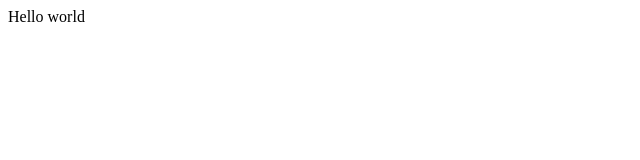
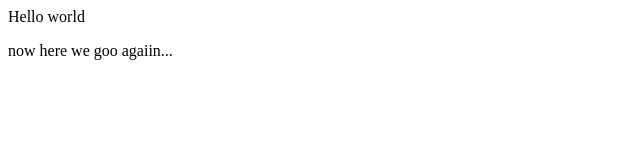
Before and after one commit to csabahenk/pagetst, a plain HTML site: page index.html in a window 1280 px wide. Shown: the whole page, without its empty margins (0-640 px from the left). Drawn offline with Linux system fonts and the light colour scheme.

Commit message:
Update index.html

```diff
--- a/index.html
+++ b/index.html
@@ -1,5 +1,7 @@
 <html>
     <body>
     Hello world
+    <p>
+    now here we goo agaiin...
     </body>
 </html
```
